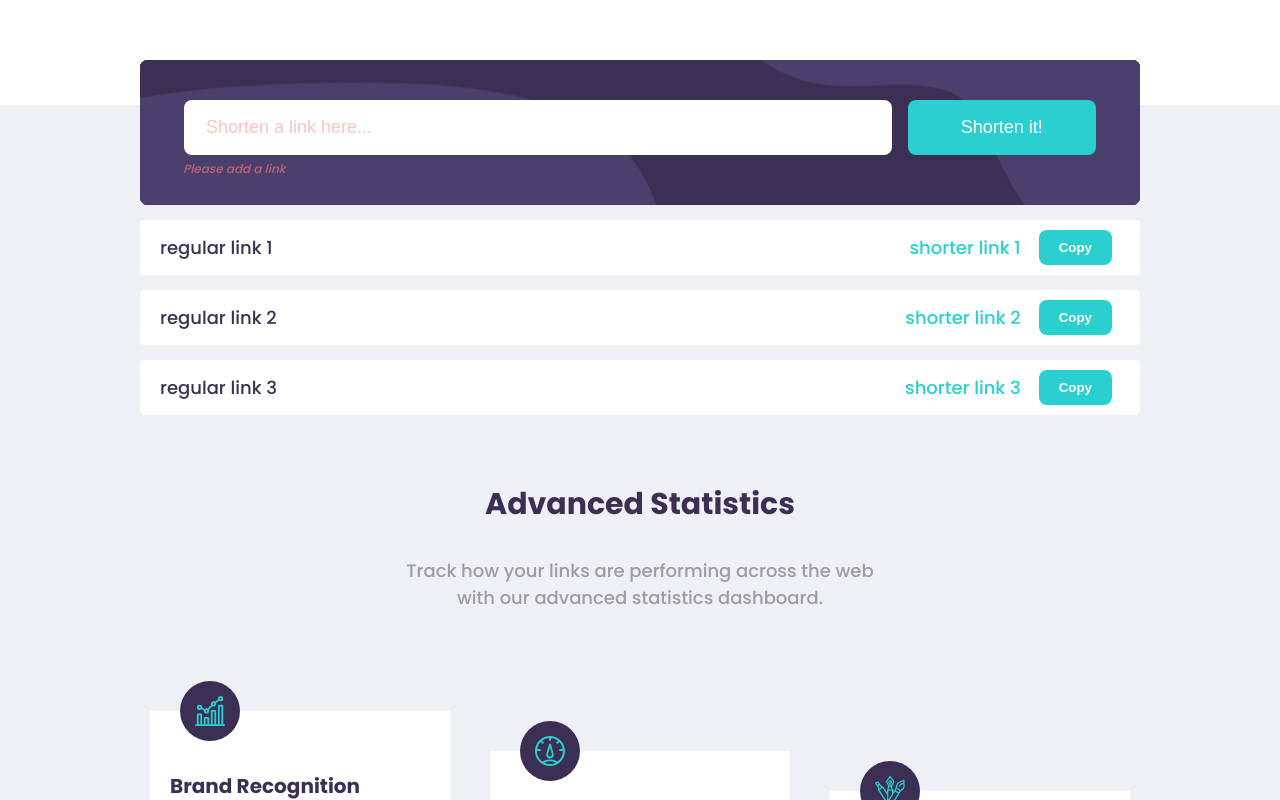
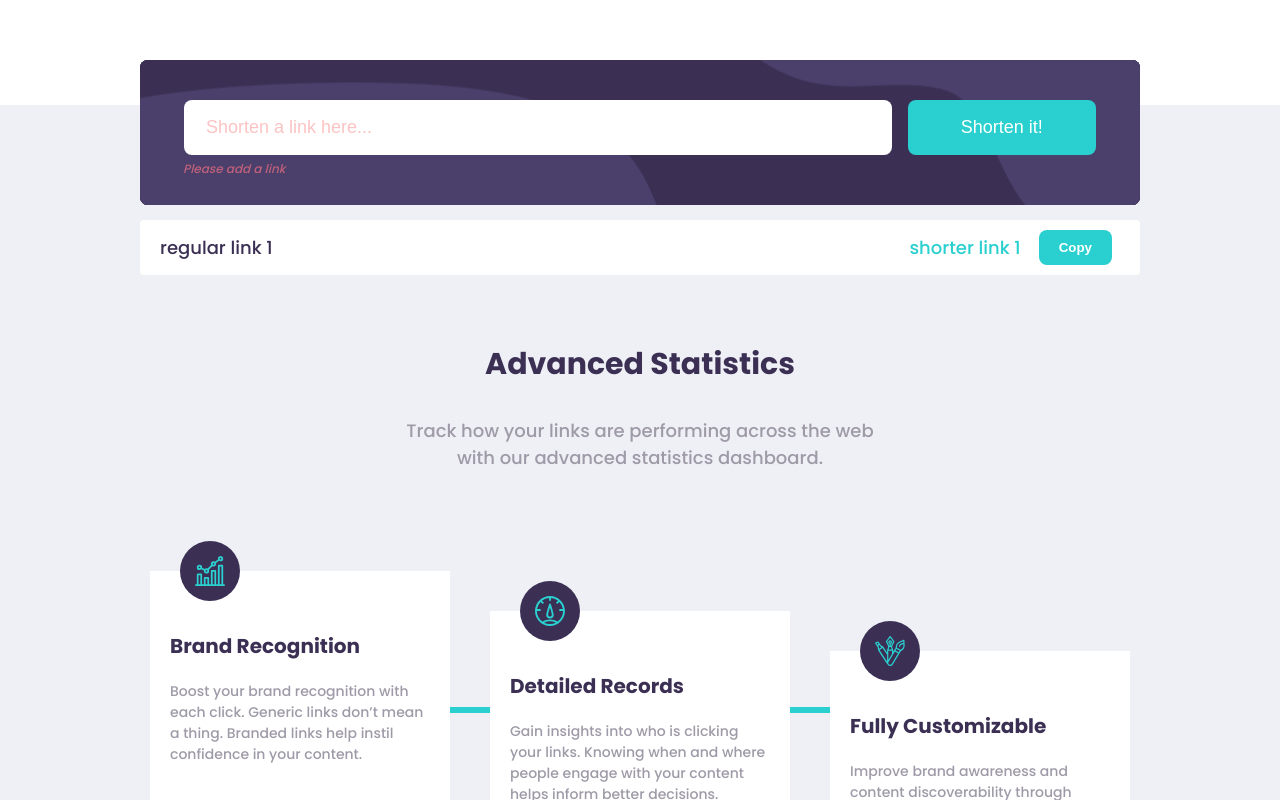
Before and after one commit to AlenJakob/Short-url, a Vue app: page / in a window 1280 px wide. Shown: the top 800 px of the page. Built offline with nearby package versions, Linux system fonts and the light colour scheme.

Commit message:
feat: Input api call - working shorten

```diff
--- a/package.json
+++ b/package.json
@@ -8,6 +8,7 @@
     "lint": "vue-cli-service lint"
   },
   "dependencies": {
+    "tslib": "^2.2.0",
     "vue": "^3.0.0"
   },
   "devDependencies": {
--- a/src/components/SearchBar/Input.vue
+++ b/src/components/SearchBar/Input.vue
@@ -7,7 +7,7 @@
         type="text"
         placeholder="Shorten a link here..."
       />
-      <button @click.prevent="shorten(input)" class="btn btn-action">
+      <button @click.prevent="handleClick" class="btn btn-action">
         Shorten it!
       </button>
     </form>
@@ -18,20 +18,25 @@
 </template>
 
 <script lang="ts">
-import { Ref, ref } from "vue";
-export default {
-  props: {
-    shorten: Function,
-  },
+import { defineComponent, Ref, ref } from "vue";
+export default defineComponent({
+  props: ["updateShortenList", "links"],
 
-  setup(): { handleClick: () => void; input: Ref<string> } {
+  setup(props): { handleClick: () => void; input: Ref<string> } {
     const input = ref("");
     const handleClick = () => {
-      console.log("from Input Component -", input.value);
+      fetch(`https://api.shrtco.de/v2/shorten?url=${input.value}`)
+        .then((res) => res.json())
+        .then((res) => {
+          console.log(res);
+          console.log(res.result.short_link2);
+          props.updateShortenList(input.value, res.result.short_link2);
+        });
     };
+
     return { handleClick, input };
   },
-};
+});
 </script>
 
 <style scoped lang="scss">
--- a/src/components/SearchBar/Links.vue
+++ b/src/components/SearchBar/Links.vue
@@ -14,7 +14,6 @@ export default defineComponent({
   props: ["links", "btnStatus"],
   components: { Link },
   setup(props) {
-    console.log(props);
     return { props };
   },
 });
--- a/src/components/SearchBar/SearchBar.vue
+++ b/src/components/SearchBar/SearchBar.vue
@@ -3,7 +3,7 @@
     <div class="search-bg"></div>
     <div class="main-bar">
       <div class="search-bar">
-        <Input :shorten="shorten" />
+        <Input :updateShortenList="updateShortenList" :links="links" />
       </div>
       <Links :links="links" :btnStatus="btnStatus" />
       <h2>{{ copied }}</h2>
@@ -11,11 +11,11 @@
   </div>
 </template>
 
-<script>
+<script lang="ts">
 import { ref, defineComponent } from "vue";
-import { uuid, validateInput, parseLink } from "./helpers.ts";
-import Input from "./Input";
-import Links from "./Links";
+import { uuid, validateInput } from "./helpers";
+import Input from "./Input.vue";
+import Links from "./Links.vue";
 export default defineComponent({
   components: {
     Input,
@@ -31,22 +31,9 @@ export default defineComponent({
         shorterLink: "shorter link 1",
         isActive: false,
       },
-      {
-        id: uuid(),
-        regularLink: "regular link 2",
-        shorterLink: "shorter link 2",
-        isActive: false,
-      },
-      {
-        id: uuid(),
-        regularLink: "regular link 3",
-        shorterLink: "shorter link 3",
-        isActive: false,
-      },
     ]);
 
-    const btnStatus = (id, copied) => {
-      console.log("btnstatus");
+    const btnStatus = (id: string) => {
       let copiedLinks = [...links.value];
       copiedLinks.find((listItem) => {
         listItem.id === id
@@ -55,15 +42,15 @@ export default defineComponent({
       });
     };
 
-    const shorten = (inputValue) => {
+    const updateShortenList = (inputValue: string, shorten: string) => {
       links.value.push({
         id: uuid(),
         regularLink: validateInput(inputValue),
-        shorterLink: parseLink(inputValue),
+        shorterLink: shorten,
         isActive: false,
       });
     };
-    return { input, copied, links, btnStatus, shorten };
+    return { input, copied, links, btnStatus, updateShortenList };
   },
 });
 </script>
```
Also changed, not shown: 1 other file (tests, documents, lock files or other folders).
